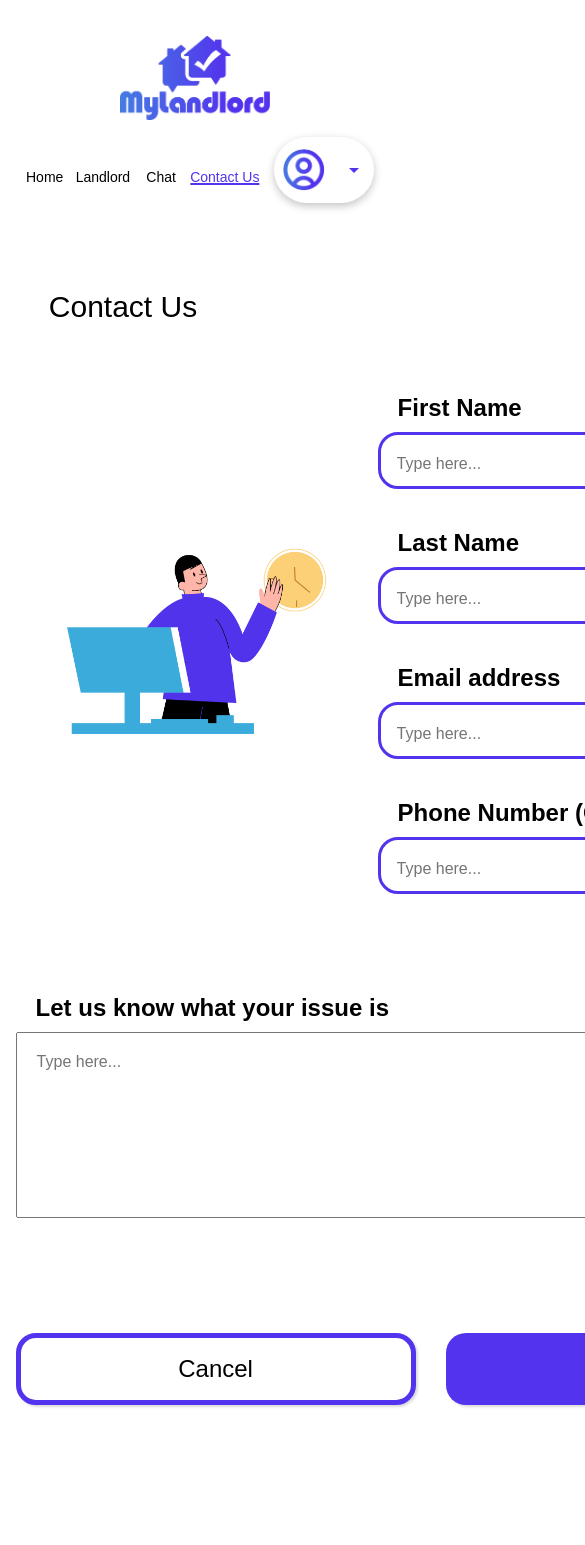
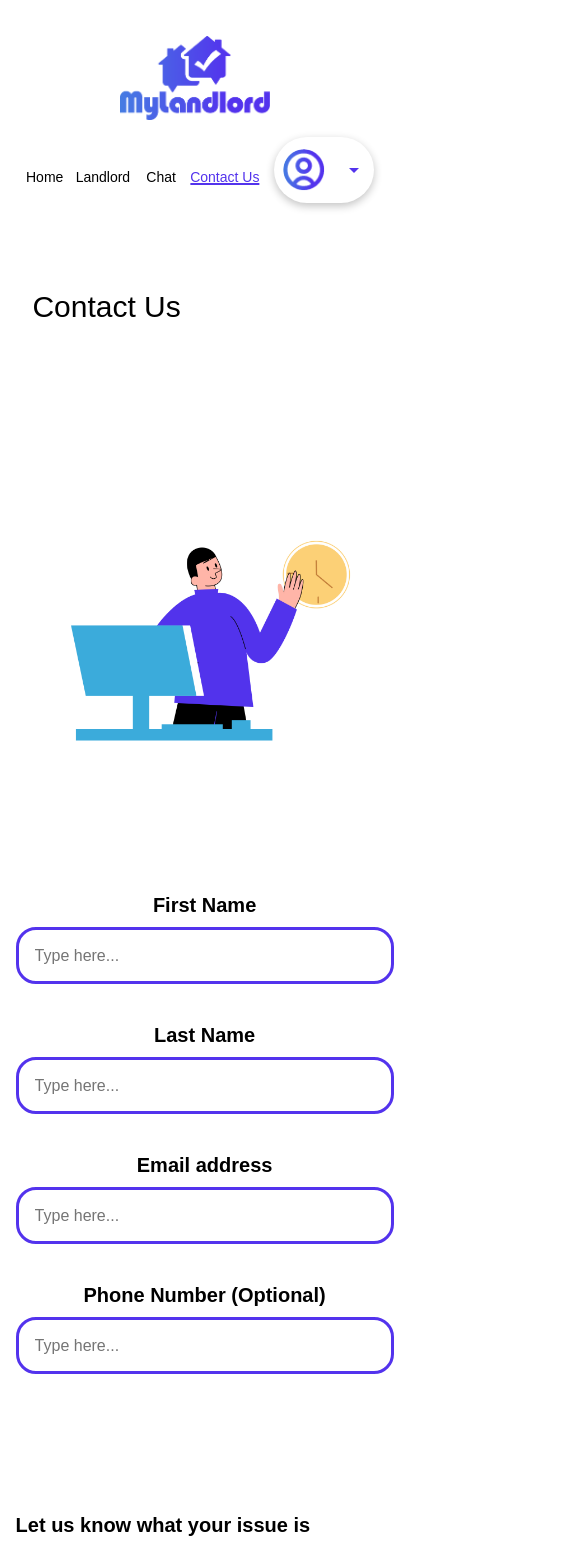
Before and after one commit to Hyerin22/myLandlord, a Next.js app: page /ContactUs in a window 390 px wide. Shown: the top 1545 px of the page, 585 px wide, since content can reach past the window. Built offline with nearby package versions, Linux system fonts and the light colour scheme.

Commit message:
contact us page responsive

```diff
--- a/src/comps/Footer/index.js
+++ b/src/comps/Footer/index.js
@@ -62,7 +62,7 @@ const Line = styled.div`
     width: 600px;
   }
   @media (min-width: 1000px) {
-    width: 900px;
+    width: 1300px;
   }
 `;
 
--- a/src/comps/Header/index.js
+++ b/src/comps/Header/index.js
@@ -21,7 +21,7 @@ const Text = styled.p`
 	color:#000;
 
 	@media(max-width: 1000px){
-    font-size: 40px
+    font-size: 35px
   }
 
   @media(max-width: 500px){
--- a/src/comps/ImgBox/index.js
+++ b/src/comps/ImgBox/index.js
@@ -3,7 +3,7 @@ import React from 'react';
 
 // ============ CSS ============== //
 const Cont = styled.div`
-  width:${props => props.cwidth};
+  // width:${props => props.cwidth};
   height: ${props => props.cheight};
   position: relative;
   display: flex;
--- a/src/comps/InputGroup/index.js
+++ b/src/comps/InputGroup/index.js
@@ -1,194 +1,199 @@
-import styled from 'styled-components';
-import React from 'react';
-import TextareaAutosize from '@mui/material/TextareaAutosize'
+import styled from "styled-components";
+import React from "react";
+import TextareaAutosize from "@mui/material/TextareaAutosize";
 
 // ============ Imported Comps ============== //
-import Button from '../Button'
-import Para from '../Para'
-import ImgBox from '../ImgBox'
+import Button from "../Button";
+import Para from "../Para";
+import ImgBox from "../ImgBox";
+import RoutButton from "../RoutButton";
 
 // ============ CSS ============== //
 const Cont = styled.div`
-  width: ${props => props.cwidth};
-  display:flex;
+  width: 100%;
+  display: flex;
   flex-direction: column;
   align-items: center;
   justify-content: center;
-`
+`;
 
-const TopCont =styled.div`
-  display:flex;
+const TopCont = styled.div`
+  display: flex;
   flex-direction: row;
   align-items: center;
   justify-content: center;
   margin-bottom: 100px;
   flex-wrap: wrap;
   box-sizing: border-box;
-`
 
-const LeftCont=styled.div`
-  display:flex;
+  @media (max-width: 1000px) {
+    display: block;
+  }
+`;
+
+const LeftCont = styled.div`
+  display: flex;
   flex: 1;
   flex-direction: column;
   align-items: center;
   justify-content: center;
   margin-right: 50px;
-`
 
-const RightCont=styled.div`
-  display:flex;
+  @media (max-width: 1000px) {
+    margin-right: 0;
+    width: 80%;
+    justify-content: center;
+    align-items: center;
+  }
+  @media (max-width: 500px) {
+    margin-right: 0;
+    justify-content: center;
+    align-items: center;
+  }
+`;
+
+const RightCont = styled.div`
+  display: flex;
   flex: 1.5;
   flex-direction: column;
   align-items: felx-start;
   justify-content: center;
-`
+
+  @media (max-width: 500px) {
+    margin-right: 0;
+    width: 90%;
+    justify-content: center;
+    align-items: center;
+  }
+`;
 
 // ============ Form
 const FormBox = styled.form`
-  width:${props => props.fwidth};
-  height: ${props => props.fheight};
-  display:flex;
+  width: 100%;
+  height: 100%;
+  display: flex;
   flex-direction: column;
   align-items: felx-start;
   justify-content: center;
-`
+`;
 
 const LabelFor = styled.label`
-  font-size: ${props => props.fsize}px;
-  font-family: 'Montserrat', sans-serif;
+  font-size: 24px;
+  font-family: "Montserrat", sans-serif;
   margin-bottom: 10px;
   margin-left: 20px;
-  font-weight:600;
+  font-weight: 600;
+
+  @media (max-width: 500px) {
+    font-size: 20px;
+    margin: 0px 0px 10px 0px;
+  }
 `;
 
 const InputBox = styled.input`
-  width:${props => props.iwidth};
-  height: ${props => props.iheight}px;
+  width: 100%;
+  height: 57px;
   border-radius: 20px;
-  border: 3px solid #5333ED;
+  border: 3px solid #5333ed;
   font-size: 24px;
   padding: 16px;
   box-sizing: border-box;
-  margin-bottom: ${props => props.imarginB}px;
+  margin-bottom: 40px;
   ::-webkit-input-placeholder {
-    font-family: 'Heebo', sans-serif;
+    font-family: "Heebo", sans-serif;
     font-size: 16px;
     font-weight: 400;
   }
-`
+
+  @media (max-width: 500px) {
+    font-size: 16px;
+  }
+`;
 
 const BttnCont = styled.div`
   display: flex;
   flex-direction: row;
   justify-content: space-between;
   margin-top: 80px;
-`
+  align-items: center;
+
+  @media (max-width: 500px) {
+    // flex-direction: column;
+    margin-top: 50px;
+    justify-content: center;
+    align-items: center;
+  }
+`;
 
 // ============ Function ============== //
 const InputGroup = ({
-
   // ============ Properties
-  cwidth = "100%",
-  fwidth = "100%",
-  fheight = "100%",
-  fsize = 24,
-  iwidth = "100%",
-  iheight = 57,
   placeholder = "Type here...",
 
   // ===========Input titles
   titleOne = "First Name",
-  typeOne ="text",
+  typeOne = "text",
   titleTwo = "Last Name",
-  typeTwo ="text",
+  typeTwo = "text",
   titleThree = "Email address",
-  typeThree ="text",
+  typeThree = "text",
   titleFour = "Phone Number (Optional)",
-  typeFour ="text",
-  titleFive="Let us know what your issue is",
-  imarginB ="40",
-
+  typeFour = "text",
+  titleFive = "Let us know what your issue is",
 }) => {
   // ============ Layout
-	return(
-		<Cont
-      cwidth={cwidth}
-    >
-      <FormBox
-        fwidth={fwidth}
-        fheight={fheight}
-      >
+  return (
+    <Cont>
+      <FormBox>
         <TopCont>
           {/* // ============ Image */}
           <LeftCont>
             <ImgBox
               src="./images/ani_ContactUs.gif"
-              cheight ="100%"
-              cwidth = "100%"
-              cmargin = "0 60px 0 0"
+              cheight="100%"
+              cwidth="100%"
+              cmargin="0 60px 0 0"
             />
           </LeftCont>
 
           {/* // ============ Inputs */}
           <RightCont>
-            <LabelFor
-              for={titleOne}
-              fsize = {fsize}
-            > {titleOne}</LabelFor>
+            <LabelFor for={titleOne}> {titleOne}</LabelFor>
             <InputBox
               type={typeOne}
-              name={titleOne} required
-              iwidth={iwidth}
-              iheight={iheight}
+              name={titleOne}
+              required
               placeholder={placeholder}
-              imarginB={imarginB}
             />
 
-            <LabelFor
-              for={titleTwo}
-              fsize = {fsize}
-            > {titleTwo}</LabelFor>
+            <LabelFor for={titleTwo}> {titleTwo}</LabelFor>
             <InputBox
               type={typeTwo}
-              name={titleTwo} required
-              iwidth={iwidth}
-              iheight={iheight}
+              name={titleTwo}
+              required
               placeholder={placeholder}
-              imarginB={imarginB}
             />
 
-            <LabelFor
-              for={titleThree}
-              fsize = {fsize}
-            > {titleThree}</LabelFor>
+            <LabelFor for={titleThree}> {titleThree}</LabelFor>
             <InputBox
               type={typeThree}
-              name={titleThree} required
-              iwidth={iwidth}
-              iheight={iheight}
+              name={titleThree}
+              required
               placeholder={placeholder}
-              imarginB={imarginB}
             />
 
-            <LabelFor
-              for={titleFour}
-              fsize = {fsize}
-            > {titleFour}</LabelFor>
+            <LabelFor for={titleFour}> {titleFour}</LabelFor>
             <InputBox
               type={typeFour}
-              name={titleFour} required
-              iwidth={iwidth}
-              iheight={iheight}
+              name={titleFour}
+              required
               placeholder={placeholder}
             />
           </RightCont>
         </TopCont>
 
         {/* // ============ Textarea */}
-        <LabelFor
-          for={titleFive}
-          fsize = {fsize}
-        > {titleFive}</LabelFor>
+        <LabelFor for={titleFive}> {titleFive}</LabelFor>
         <TextareaAutosize
           maxRows={10}
           minRows={8}
@@ -197,47 +202,62 @@ const InputGroup = ({
           style={{
             width: "100%",
             padding: "20px",
-            boxSizing: "border-box"
+            boxSizing: "border-box",
           }}
         />
         <Para
-          fontSize="20"
+          fontSize="18"
           text="250 words max"
           align="right"
           fcolor="#6E7076"
           marginT="5"
+          paddingR="10"
         />
 
         {/* // ============ Buttons */}
         <BttnCont>
-        <Button
-          type ="cancel"
-          text = "Cancel"
-          margintop = "0px"
-          cwidth ="48%"
-          width = "95%"
+          <RoutButton
+            text="Cancel"
+            bgcolor="#ffffff"
+            color="black"
+            margintop={0}
+            routeTo="/SignUp"
+          />
+          <RoutButton
+            text="Submit"
+            color="#ffffff"
+            bgcolor="#5333ED"
+            margintop={0}
+            routeTo="/SignUp"
+          />
+          {/* <Button
+            type="cancel"
+            text="Cancel"
+            margintop="0px"
+            cwidth="48%"
+            width="95%"
             marginright="30"
             minWidth="400"
             routeTo="/"
             justify="flex-end"
-        />
-        <Button
-          text = "Submit"
-          margintop = "0px"
-          border = "none"
-          bgcolor = "#5333ED"
+          /> */}
+          {/* <Button
+            text="Submit"
+            margintop="0px"
+            border="none"
+            bgcolor="#5333ED"
             color="#fff"
-          hover = "box-shadow: none"
-          cwidth ="48%"
-          width = "95%"
+            hover="box-shadow: none"
+            cwidth="48%"
+            width="95%"
             minWidth="400"
             routeTo=""
             justify="flex-start"
-        />
+          /> */}
         </BttnCont>
       </FormBox>
     </Cont>
-	)
-}
+  );
+};
 
 export default InputGroup;
--- a/src/comps/Para/index.js
+++ b/src/comps/Para/index.js
@@ -10,9 +10,9 @@ const Text = styled.p`
 	color: ${props=>props.fcolor};
 	text-align: ${props=>props.align};
 	line-height: ${props=>props.lineHeight};
-	margin:0;
 	margin-bottom: ${props=>props.marginB}px;
 	margin-top: ${props=>props.marginT}px;
+	padding-right: ${props=>props.paddingR}px;
 `;
 
 // ============ Function ============== //
@@ -28,6 +28,7 @@ const Para = ({
 	lineHeight = "1.5em",
 	marginB="",
 	marginT="",
+	paddingR =""
 }) => {
 
 
@@ -42,6 +43,7 @@ const Para = ({
       lineHeight={lineHeight}
       marginB={marginB}
 			marginT={marginT}
+			paddingR = {paddingR}
     >
       {text}
     </Text>
--- a/src/comps/RoutButton/index.js
+++ b/src/comps/RoutButton/index.js
@@ -30,6 +30,10 @@ const ButtonInput = styled.button`
 
     @media(max-width:1000px){
         width: 300px;
+        height: 50px;
+    }
+    @media(max-width:500px){
+        width: 150px;
         height: 50px;
     }
 `;
```
Lines whose indentation alone changed are shown as unchanged.
